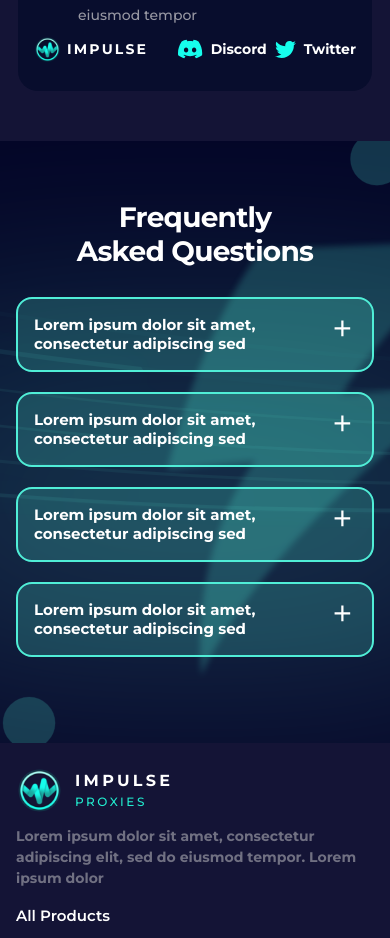
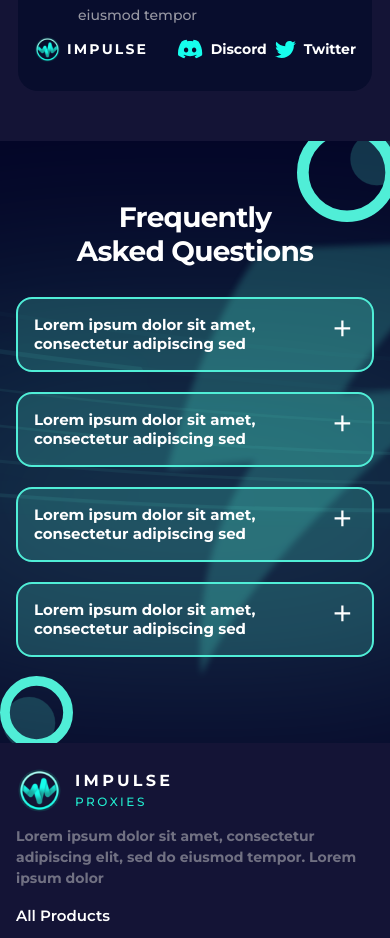
Before and after one commit to Radial-code/impulse-proxies, a Next.js app: page / in a window 390 px wide. Shown: the part 3268-4206 px from the top of the page. Built offline with nearby package versions, Linux system fonts and the light colour scheme.

Commit message:
changes in animations

```diff
--- a/components/DropDown.jsx
+++ b/components/DropDown.jsx
@@ -76,8 +76,6 @@ const DropDown = () => {
                 id={i++}
                 onClick={() => handleOptionClick(option.state)}
                 className="block hover:opacity-70 cursor-pointer transition-all ease-in-out duration-200 px-4 my-3 text-white font-semibold tracking-[-0.38px] leading-[150%] font-Montserrat text-2xl"
-                // Disable the option when selected
-                // disabled={option === selectedOption}
               >
                 {option.heading}
               </li>
--- a/components/Faqs.jsx
+++ b/components/Faqs.jsx
@@ -21,11 +21,21 @@ const ImpulseFAQ = () => {
     >
       <div className="bg_top_bottom h-[40px] opacity-10 w-full max-w-[1000px] mx-auto absolute top-0 lg:top-[0px] lg:left-[22%]"></div>
       <div className="bg_top_bottom h-[40px] opacity-10 w-full max-w-[1000px] mx-auto absolute bottom-0 lg:bottom-[0px] lg:left-[22%]"></div>
-      <div className="torus-footer absolute pointer-events-none bottom-[-33px] start-0 md:bottom-[-80px] md:start-[-70px] lg:bottom-[-10px] xl:w-[223px] xl:h-[223px]  lg:w-[123px] lg:h-[123px] lg:start-0 sm:w-[93px] md:w-[173px] md:h-[173px] w-[73px]  sm:h-[93px] h-[100px]">
+      <div className="torus-footer absolute pointer-events-none bottom-[-33px] start-0 md:bottom-[-80px] md:start-[-70px] lg:bottom-[-10px] xl:w-[223px] xl:h-[223px]  lg:w-[123px] lg:h-[123px] lg:start-[-10%] sm:w-[93px] md:w-[173px] md:h-[173px] w-[73px]  sm:h-[93px] h-[100px]">
         {/* <Torus /> */}
+        <Image
+          height={250}
+          width={250}
+          src="/assets/images/svg/faqs_circle_bottom.svg"
+        />
       </div>
-      <div className="torus-footer pointer-events-none  absolute lg:top-[-3%] sm:top-[-2%] top-[-3%] end-[-7px] lg:end-0 sm:end-[2%] lg:h-[207px] lg:w-[207px] sm:w-[120px] w-[100px]  sm:h-[175px] h-[100px]">
+      <div className="torus-footer pointer-events-none absolute lg:top-[-6%] sm:top-[-2%] top-[-3%] end-[-7px] lg:end-[-6%] sm:end-[2%] lg:h-[207px] lg:w-[207px] sm:w-[120px] w-[100px]  sm:h-[175px] h-[100px]">
         {/* <Ring /> */}
+        <Image
+          height={250}
+          width={250}
+          src="/assets/images/svg/faqs_circle_top.svg"
+        />
       </div>
       <Image
         height={223}
--- a/components/Header.jsx
+++ b/components/Header.jsx
@@ -31,15 +31,15 @@ const Header = () => {
             <div className="flex-1 flex items-center justify-between">
               <div className="flex-shrink-0 flex items-center justify-between relative z-[200]">
                 <Link
-                  href="/"
+                  href="#"
                   className="text-white text-xl font-semibold flex items-center "
-                  aria-label="scroll to home page"
+                  aria-label="logo"
                 >
                   <Image
                     height={66}
                     width={53}
                     src="/assets/images/svg/FooterLogo.svg"
-                    alt="herologo"
+                    alt="logo"
                     className="xl:w-[53px] xl:h-[66px] md:w-[45px] md:h-[55px] w-[30px] h-[37px]"
                   />
                   <div className="ms-3">
@@ -58,21 +58,21 @@ const Header = () => {
                     <DropDown />
                   </div>
                   <Link
-                    aria-label="AboutUs"
+                    aria-label="About Us"
                     href="#AboutUs"
                     className="text-white font-semibold leading-normal font-Montserrat text-2xl hover:opacity-70 transition-all ease-in-out duration-200"
                   >
                     About Us
                   </Link>
                   <Link
-                    aria-label="Faqs"
+                    aria-label=" FAQ’s"
                     href="#Faqs"
                     className="text-white font-semibold leading-normal font-Montserrat text-2xl hover:opacity-70 transition-all ease-in-out duration-200"
                   >
                     FAQ’s
                   </Link>
                   <Link
-                    aria-label="proxies"
+                    aria-label=" Purchase"
                     href="#proxies"
                     className="text-white font-semibold leading-normal font-Montserrat text-2xl hover:opacity-70 transition-all ease-in-out duration-200"
                   >
@@ -103,7 +103,6 @@ const Header = () => {
                 {" "}
                 {isToggleIconVisible ? <HeaderCrossIcons /> : <ToggleIcon />}
               </button>
-
             </div>
           </div>
         </div>
--- a/components/ImpulseFooter.jsx
+++ b/components/ImpulseFooter.jsx
@@ -17,7 +17,7 @@ const ImpulseFooter = () => {
                   height={67}
                   width={67}
                   src="/assets/images/svg/FooterLogo.svg"
-                  alt="aboutimage"
+                  alt="logo"
                   className="sm:w-[67px] sm:h-[67px] w-[47px] h-[47px]"
                 />
                 <div className=" ms-3">
@@ -50,7 +50,7 @@ const ImpulseFooter = () => {
                         </li>
                         <li>
                           <Link
-                            aria-label="ISPproxies"
+                            aria-label={footer.ariaLabel}
                             href={footer.link1}
                             className=" text-[#8888B1] font-Montserrat lg:text-xl text-[15px] font-medium lh_normal pt-[9px] hover:text-white transition-all ease-in-out duration-200"
                           >
@@ -59,7 +59,7 @@ const ImpulseFooter = () => {
                         </li>
                         <li>
                           <Link
-                            aria-label="ResidentialProxies"
+                            aria-label={footer.ariaLabel}
                             href={footer.link2}
                             className="hover:text-white transition-all ease-in-out duration-200 inline-block text-[#8888B1] font-Montserrat lg:text-xl text-[15px] font-medium lh_normal pt-[9px]"
                           >
@@ -68,7 +68,7 @@ const ImpulseFooter = () => {
                         </li>
                         <li>
                           <Link
-                            aria-label="DatacenterProxies"
+                            aria-label={footer.ariaLabel}
                             href={footer.link3}
                             className="hover:text-white transition-all ease-in-out duration-200 inline-block text-[#8888B1] font-Montserrat lg:text-xl text-[15px] font-medium lh_normal pt-[9px]"
                           >
@@ -77,7 +77,7 @@ const ImpulseFooter = () => {
                         </li>
                         <li>
                           <Link
-                            aria-label="Home"
+                            aria-label={footer.ariaLabel}
                             href="#"
                             className="hover:text-white transition-all ease-in-out duration-200 inline-block text-[#8888B1] font-Montserrat lg:text-xl text-[15px] font-medium lh_normal pt-[9px]"
                           >
--- a/components/common/Helper.jsx
+++ b/components/common/Helper.jsx
@@ -10,6 +10,7 @@ export const FooterImpluse = [
     link2: "#Residential-Proxies",
     link3: "#Datacenter-Proxies",
     link4: "#",
+    ariaLabel: "all products",
   },
   {
     id: 2,
@@ -18,10 +19,11 @@ export const FooterImpluse = [
     option2: "FAQ",
     option3: "About Us",
     option4: "Pricing",
-    link1: "#",
+    link1: "",
     link2: "#Faqs",
     link3: "#AboutUs",
     link4: "#Pricing",
+    ariaLabel: "pages",
   },
   {
     id: 3,
@@ -34,7 +36,8 @@ export const FooterImpluse = [
     link1: "legal",
     link2: "#Privacy-Policy",
     link3: "#Refund-Policy",
-    link4: "#",
+    link4: "",
+    ariaLabel: "legal",
   },
 ];
 export const AboutBox = [
```
Also changed, not shown: public/assets/images/svg/faqs_circle_bottom.svg (added), public/assets/images/svg/faqs_circle_top.svg (added).
